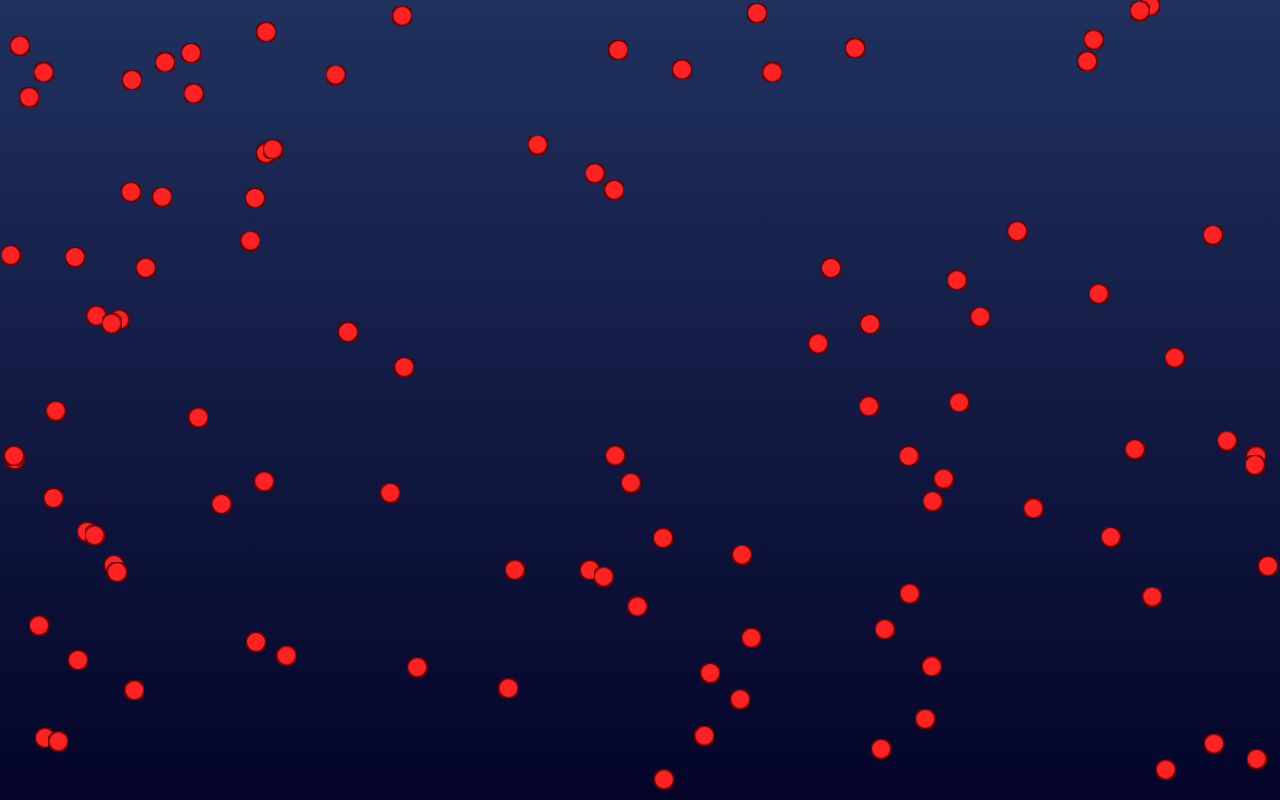
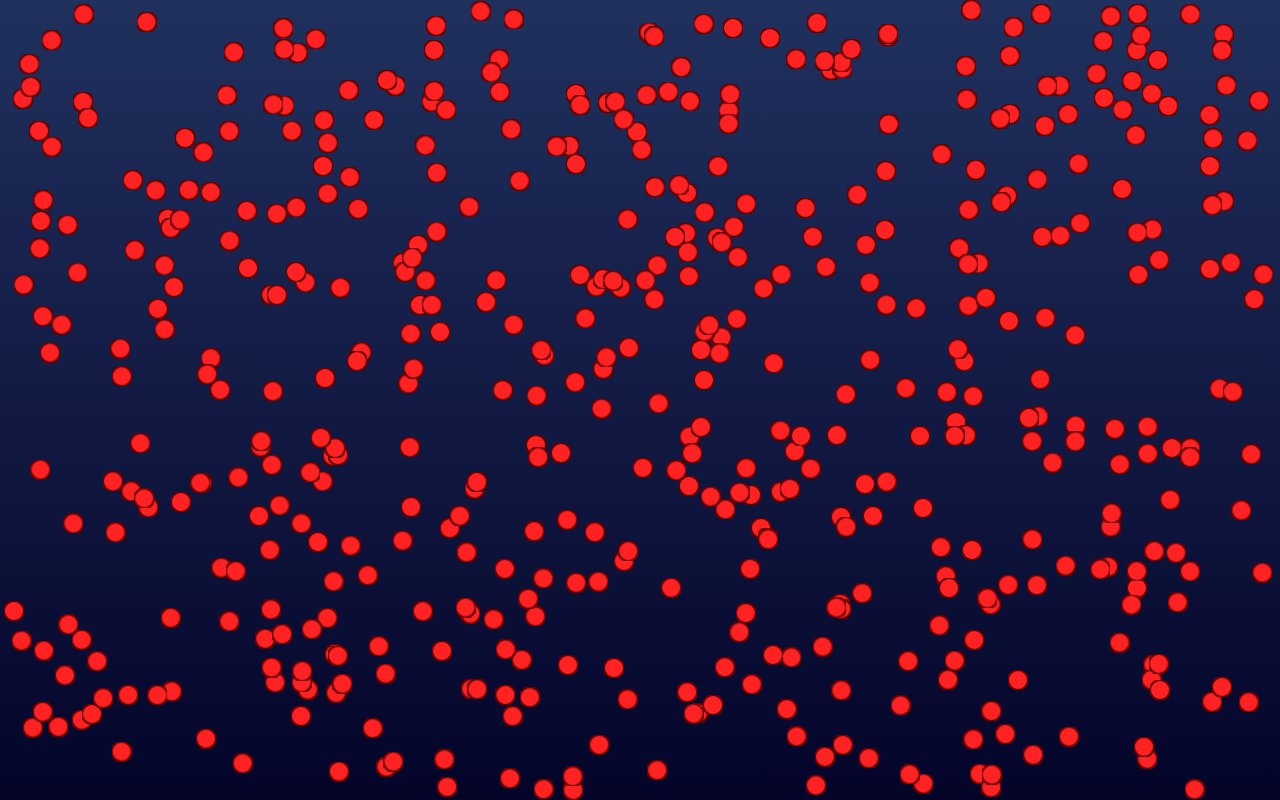
Before and after one commit to AurorahHarmony/aim-trainer, a plain HTML site: page index.html in a window 1280 px wide. Both pictures are taken after a click on the button "Start". Drawn offline with Linux system fonts and the light colour scheme.

Commit message:
Add configuration for target count and speed

```diff
--- a/index.html
+++ b/index.html
@@ -21,6 +21,10 @@
     <div class="overlay">
         <div id="startMenu" class="menu" style="display: none;">
             <h1>Aim Trainer</h1>
+            <label for="targetCount">Number of targets</label>
+            <input type="number" id="targetCount" name="targetCount" min="1" max="30000" value="500">
+            <label for="speed">Target speed</label>
+            <input type="number" id="speed" name="speed" min="1" max="50" value="10">
             <button type="button" class="button" name="start">Start</button>
         </div>
         <div id="endMenu" class="menu" style="display: none;">
--- a/js/classes/Game.js
+++ b/js/classes/Game.js
@@ -27,6 +27,9 @@ export default class Game {
         this.score = new Score();
 
         this.menus = new Menus(this);
+
+        this.targetSpeed = 10;
+        this.targetCount = 10;
 
         // For deltatime
         this.lastTime = null;
@@ -66,7 +69,7 @@ export default class Game {
         const radius = 10;
         const x = Utility.getRandomInt(radius, this.bufferCanvas.width - radius);
         const y = Utility.getRandomInt(radius, this.bufferCanvas.height - radius);
-        const target = new Target(x, y, radius, this.bufferCanvas);
+        const target = new Target(x, y, radius, this.targetSpeed, this.bufferCanvas);
         this.targets.push(target);
     }
 
@@ -127,7 +130,7 @@ export default class Game {
     startGame() {
         this.score.reset();
 
-        for (let i = 0; i < 100; i++) {
+        for (let i = 0; i < this.targetCount; i++) {
             this.generateTarget();
         }
 
@@ -139,7 +142,7 @@ export default class Game {
         this.lastTime = new Date().getTime(); // Required to prevent delta time being enormous on first load.
         this.animateTargets();
 
-        const gameDuration = 1000 * 6 // 60 Seconds in milliseconds.
+        const gameDuration = 1000 * 60 // 60 Seconds in milliseconds.
         setTimeout(this.endGame.bind(this), gameDuration);
     }
 
--- a/js/classes/Menus.js
+++ b/js/classes/Menus.js
@@ -19,7 +19,12 @@ export default class Menus {
         const startButton = this.start.querySelector('[name="start"]');
 
         startButton.addEventListener('click', () => {
+            const targetCount = this.start.querySelector('[name="targetCount"]').value;
+            const speed = this.start.querySelector('[name="speed"]').value;
+
             this.start.style.display = 'none';
+            this.game.targetCount = targetCount;
+            this.game.targetSpeed = speed;
             this.game.startGame();
         });
     }
--- a/js/classes/Target.js
+++ b/js/classes/Target.js
@@ -12,12 +12,13 @@ export default class Target {
      * @param {number} radius Radius of the target
      * @param {HTMLCanvasElement} canvas
      */
-    constructor(x, y, radius, canvas) {
+    constructor(x, y, radius, speed, canvas) {
         this.x = x;
         this.y = y;
         this.dx = 0;
         this.dy = 0;
         this.radius = radius;
+        this.speed = speed * 10;
         this.canvas = canvas;
         this.ctx = canvas.getContext('2d');
 
@@ -59,10 +60,9 @@ export default class Target {
      * Generates a new random dx and dy.
      */
     generateNewDeltas() {
-        const speed = 300;
-        this.dx = Utility.getRandomInt(-speed, speed);
+        this.dx = Utility.getRandomInt(-this.speed, this.speed);
 
-        const remainderSpeed = speed - Math.abs(this.dx);
+        const remainderSpeed = this.speed - Math.abs(this.dx);
         this.dy = (Math.random() < 0.5) ? -remainderSpeed : remainderSpeed; // Randomly decide whether dy should be negative.
     }
 
```
